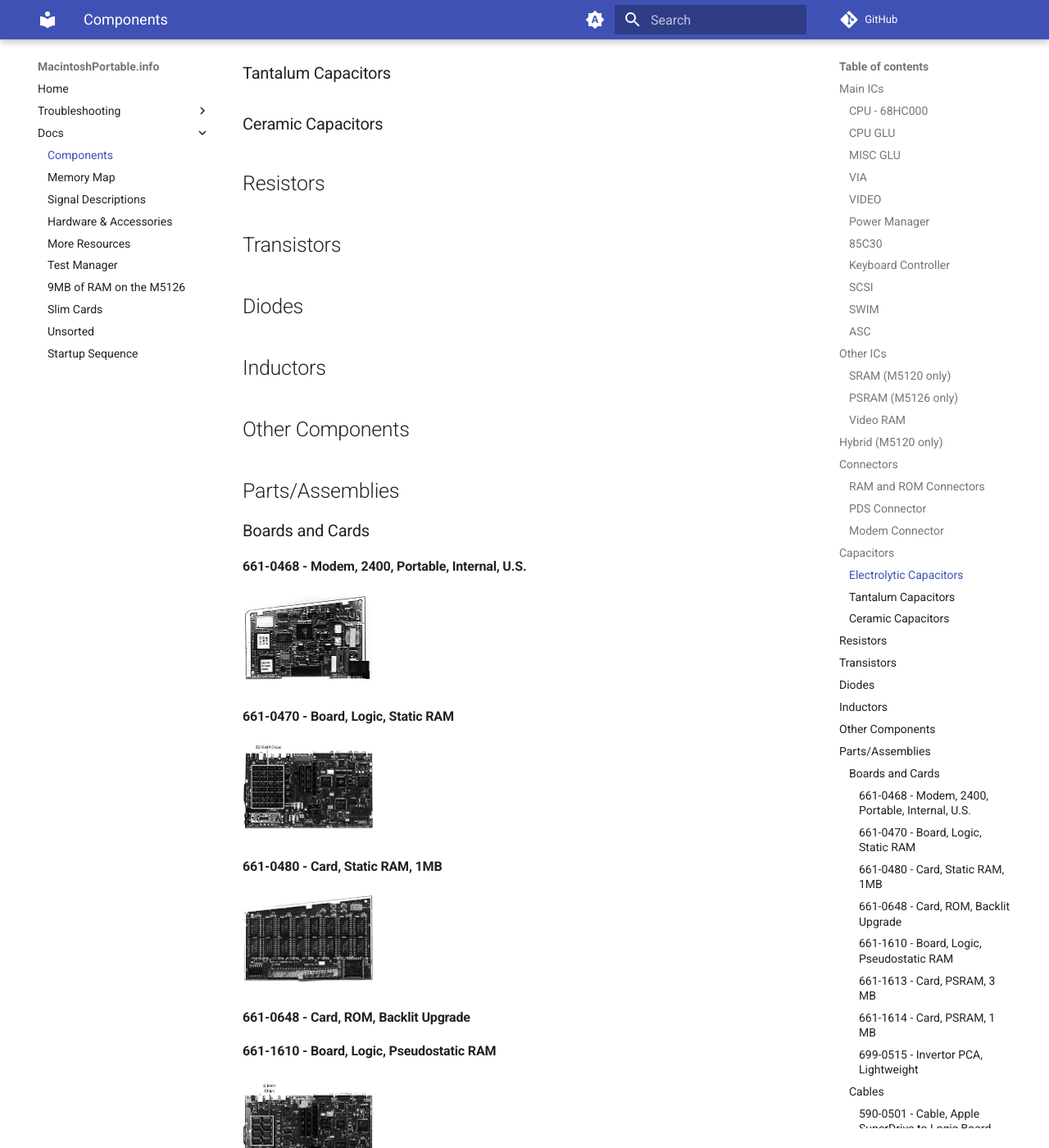
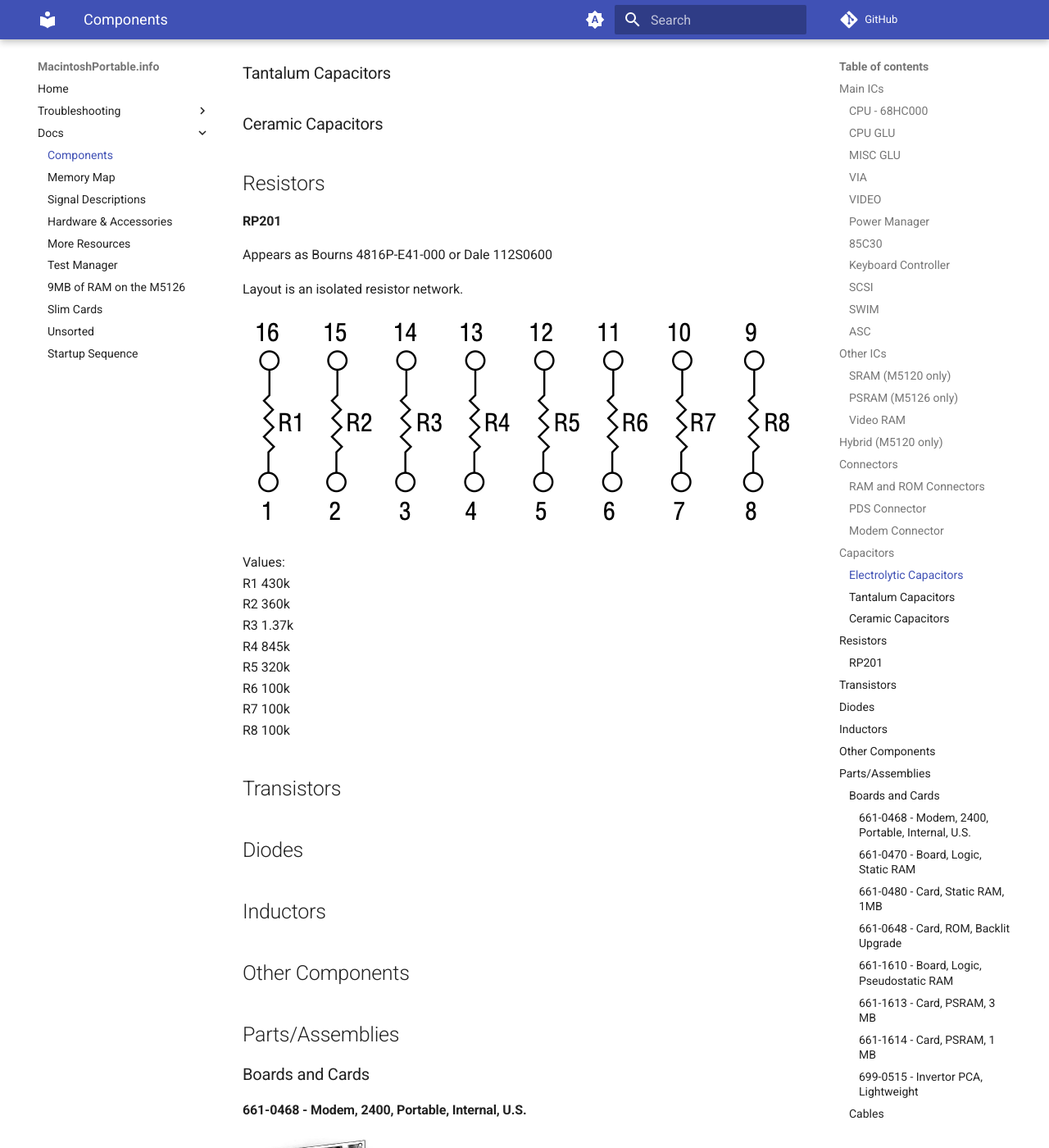
Before and after one commit to rezafouladian/MacintoshPortable, an MkDocs documentation site: the page built from docs/Components.md, in a window 1280 px wide and 1400 px high, scrolled down 2939 px. Shown: the whole window at 82% size. Built offline with MkDocs 1.6.1 and Material for MkDocs 9.7.7, drawn with Linux system fonts in a browser that asks for light colours; comment, search, counter and statistics services are not loaded.

Commit message:
Move RP201 info to components

```diff
--- a/docs/Components.md
+++ b/docs/Components.md
@@ -117,6 +117,24 @@ Designator:
 ### Ceramic Capacitors
 
 ## Resistors
+
+#### RP201
+
+Appears as Bourns 4816P-E41-000 or Dale 112S0600
+
+Layout is an isolated resistor network.
+
+![](media/4816P-1.png)
+
+Values:
+R1 430k
+R2 360k
+R3 1.37k
+R4 845k
+R5 320k
+R6 100k
+R7 100k
+R8 100k
 
 ## Transistors
 
```
